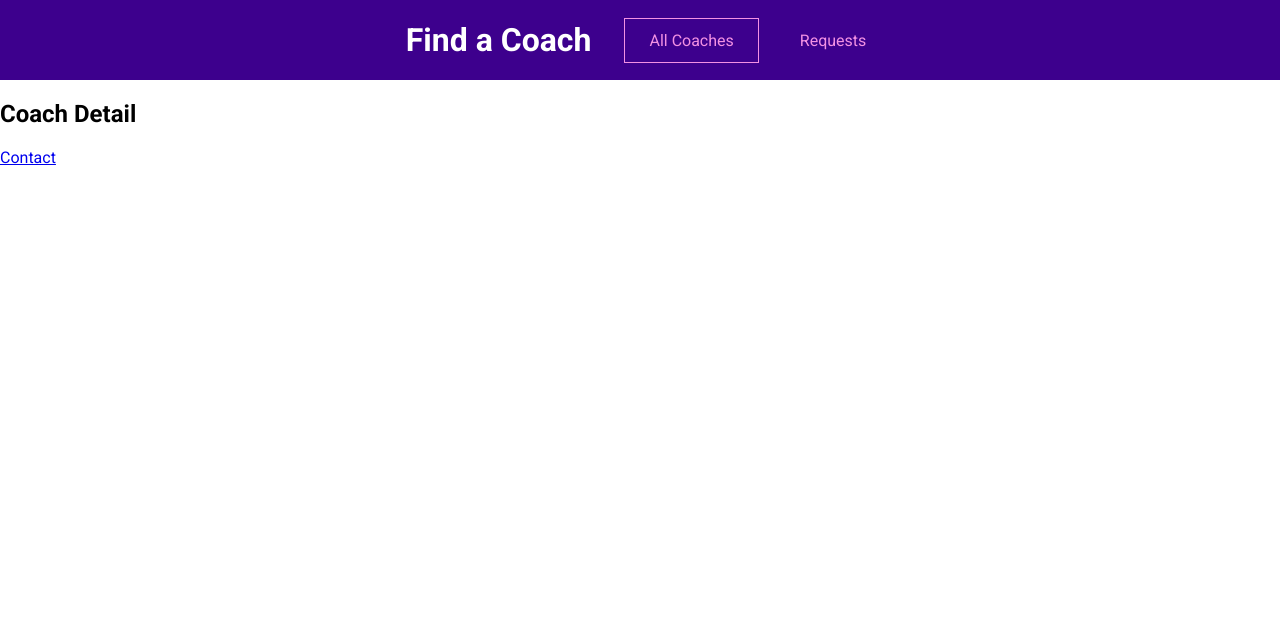
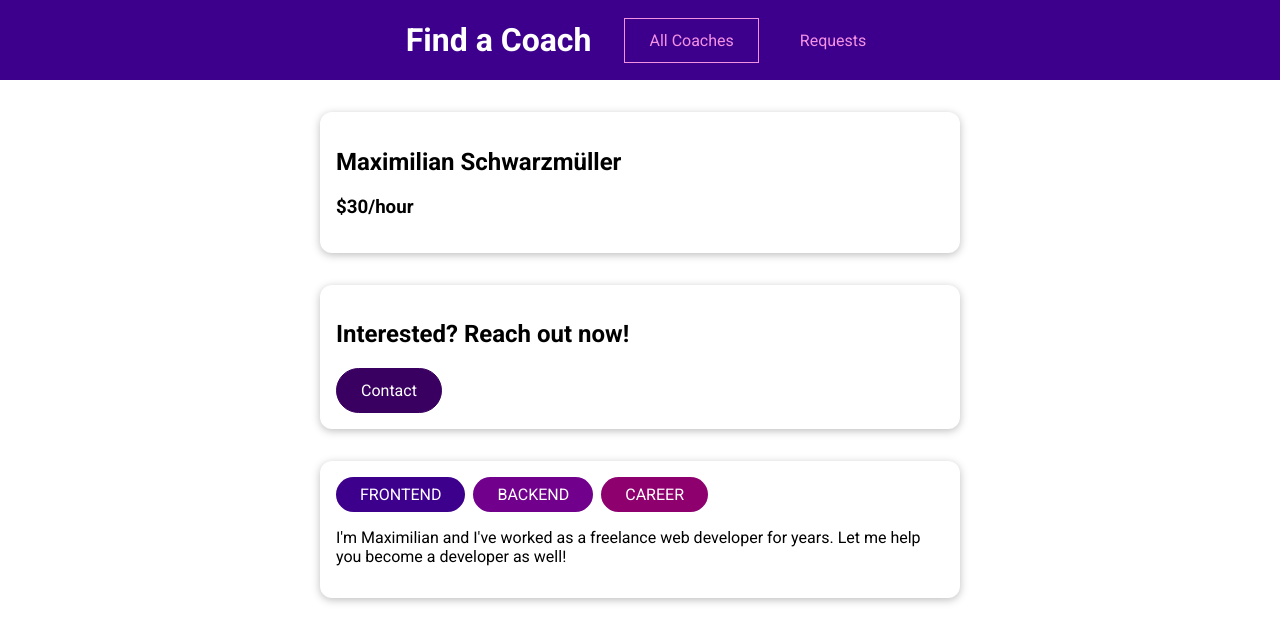
Before and after one commit to urke90/find-a-coach, a Vue app: page /coaches/c1 in a window 1280 px wide. Shown: the top 642 px of the page. Built offline with nearby package versions, Linux system fonts and the light colour scheme.

Commit message:
rendered coach details in CoachDetails component

```diff
--- a/src/components/coaches/CoachItem.vue
+++ b/src/components/coaches/CoachItem.vue
@@ -1,7 +1,7 @@
 <template>
     <li>
         <h3>{{ fullName }}</h3>
-        <h4>${{ rate }}</h4>
+        <h4>${{ rate }}/hour</h4>
         <div>
             <base-badge
                 v-for="area in areas"
@@ -11,8 +11,12 @@
             ></base-badge>
         </div>
         <div class="actions">
-            <base-button :link-to="coachContactLink">Contact</base-button>
-            <base-button :link-to="coachDetailLink">View Details</base-button>
+            <base-button is-link :link-to="coachContactLink"
+                >Contact</base-button
+            >
+            <base-button is-link :link-to="coachDetailLink"
+                >View Details</base-button
+            >
         </div>
     </li>
 </template>
--- a/src/pages/coaches/CoachDetail.vue
+++ b/src/pages/coaches/CoachDetail.vue
@@ -1,7 +1,76 @@
 <template>
     <div>
-        <h2>Coach Detail</h2>
-        <router-view></router-view>
-        <router-link to="/coaches/c1/contact">Contact</router-link>
+        <section>
+            <base-card>
+                <h2>{{ fullName }}</h2>
+                <h3>${{ rate }}/hour</h3>
+            </base-card>
+        </section>
+        <section>
+            <base-card>
+                <header>
+                    <h2>Interested? Reach out now!</h2>
+                    <base-button is-link :link-to="contactLink"
+                        >Contact</base-button
+                    >
+                </header>
+                <router-view></router-view>
+            </base-card>
+        </section>
+        <section>
+            <base-card>
+                <base-badge
+                    v-for="area in areas"
+                    :key="area"
+                    :type="area"
+                    :title="area"
+                ></base-badge>
+                <p>{{ description }}</p>
+            </base-card>
+        </section>
     </div>
 </template>
+
+<script>
+export default {
+    props: {
+        id: {
+            type: String,
+            required: true
+        }
+    },
+    data() {
+        return {
+            selectedCoach: null
+        };
+    },
+
+    computed: {
+        areas() {
+            return this.selectedCoach.areas;
+        },
+        description() {
+            return this.selectedCoach.description;
+        },
+        rate() {
+            return this.selectedCoach.hourlyRate;
+        },
+        fullName() {
+            return (
+                this.selectedCoach.firstName + ' ' + this.selectedCoach.lastName
+            );
+        },
+        contactLink() {
+            console.log('this', this.$route);
+            return this.$route.path + '/contact';
+        }
+    },
+    created() {
+        this.selectedCoach = this.$store.getters.coaches.find(
+            coach => coach.id === this.id
+        );
+    }
+};
+</script>
+
+<style scoped></style>
--- a/src/routes.js
+++ b/src/routes.js
@@ -17,6 +17,7 @@
     {
         path: '/coaches/:id',
         component: CoachDetail,
+        props: true,
         children: [{ path: 'contact', component: ContactCoach }]
     },
     {
```
